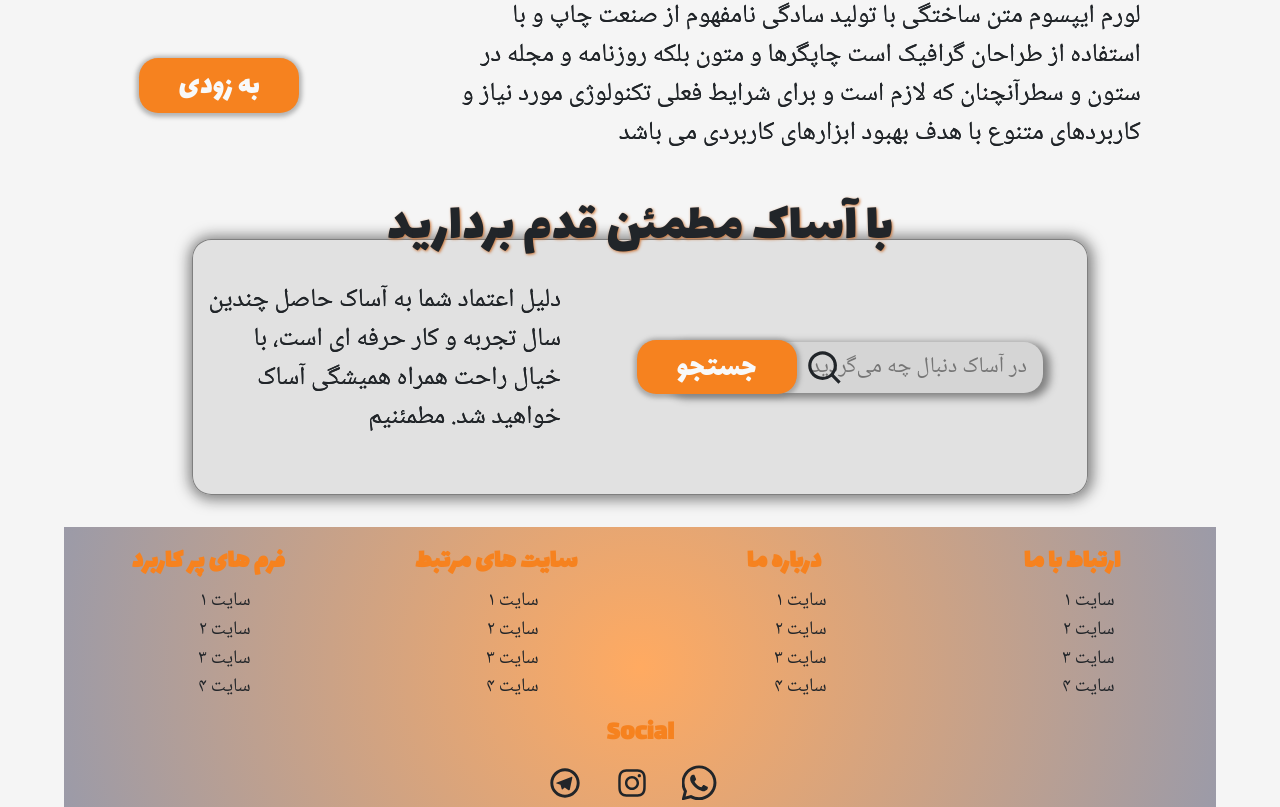
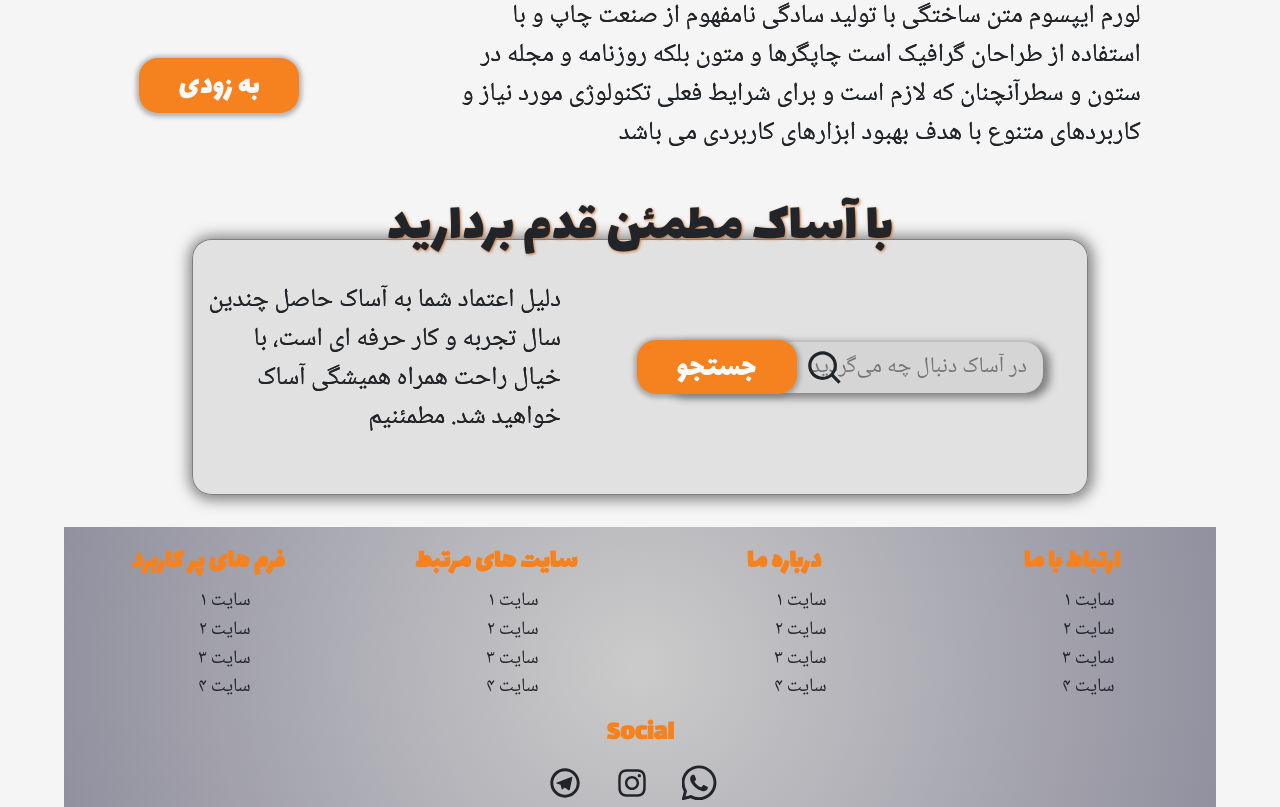
Before and after one commit to Mansour-VN/Asak, a Next.js app: page /HomePage/HomePage in a window 1280 px wide. Shown: the part 1444-2251 px from the top of the page. Built offline with nearby package versions, Linux system fonts and the light colour scheme.

Commit message:
change background color footer

```diff
--- a/styles/componentsStyle/FooterStyle/_footerStyle.scss
+++ b/styles/componentsStyle/FooterStyle/_footerStyle.scss
@@ -4,8 +4,7 @@
     width: 100%;
     position: relative;
     height: auto;
-    background: radial-gradient(circle, rgba(246,130,31,1) 0%, rgba(255,170,97,1) 0%, rgba(2,0,36,0.36738445378151263) 100%);
-    display: flex;
+    background: radial-gradient(circle, rgb(76 72 69) 0%, rgb(203 203 203) 0%, rgb(2 0 36 / 41%) 100%);    display: flex;
     flex-direction: column;
     justify-content: center;
     align-items: center;
```
